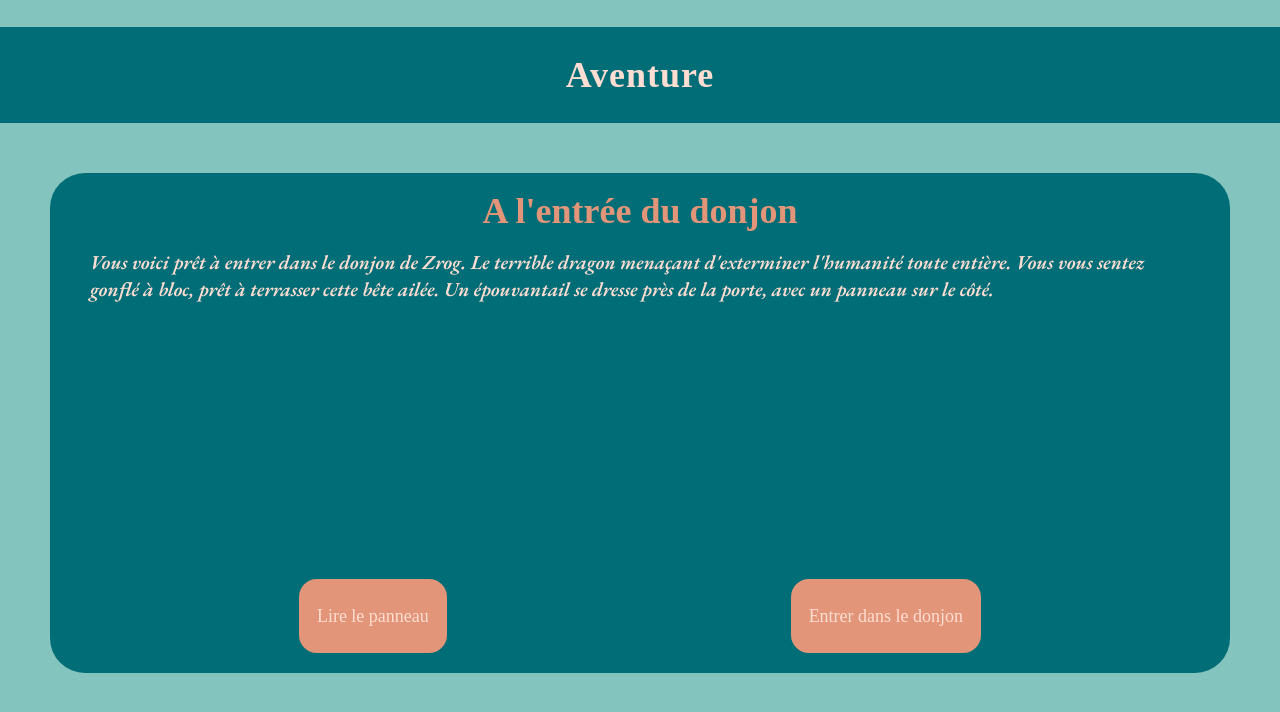
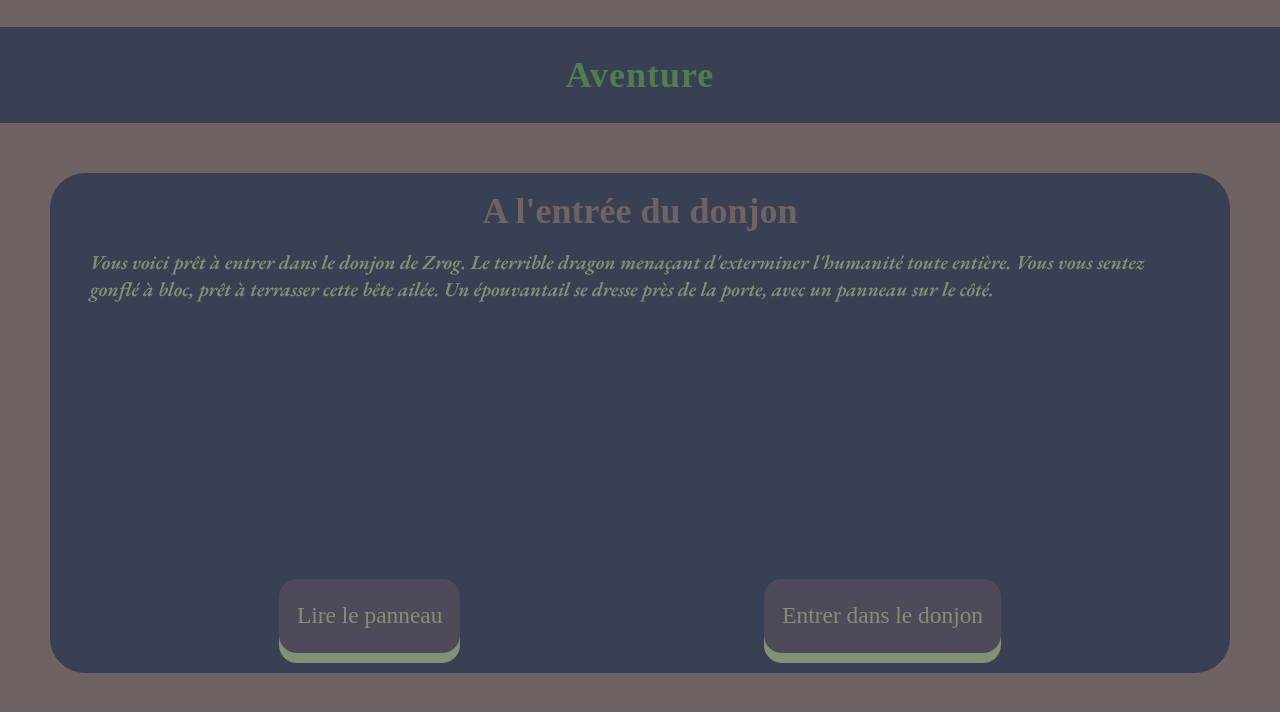
Before and after one commit to GoutteDooo/aventure, a React (Vite) app in the folder aventure-react/: page /adventure in a window 1280 px wide. Shown: the top 712 px of the page. Built offline with nearby package versions, Linux system fonts and the light colour scheme; a web font is replaced by a local one; what @midudev/tailwind-animations would draw is missing.

Commit message:
style: chgt couleurs

```diff
--- a/aventure-react/src/components/Combat.jsx
+++ b/aventure-react/src/components/Combat.jsx
@@ -17,8 +17,10 @@ const Combat = ({enemy}) => {
 
     return (
         <div className="combat">
-          <h2>Combat contre {enemy.name}</h2>
-          <p>Vie de l'ennemi : {enemy.health}</p>
+          <div className="combat__ennemi-stats">
+            <h2>{enemy.name}</h2>
+            <p>Vie de l'ennemi : {enemy.health}</p>
+          </div>
           <p>Votre vie : {playerStats.stats.health}</p>
           <button onClick={""}>Attaquer</button>
         </div>
--- a/aventure-react/src/data/adventureData.js
+++ b/aventure-react/src/data/adventureData.js
@@ -33,7 +33,7 @@ const storySteps = [
     id: 3,
     main: "Combat",
     title: `Adversaire : Epouvantail`,
-    text: `L'épouvantail se dresse face à vous, le regard fixe. Il a l'air totalement désintéressé face à vos provocations excessives.`,
+    text: `L'épouvantail se dresse face à vous, le regard fixe. Il a l'air totalement indifférent face à vos provocations.`,
     speak: ``,
     isCombat: true,
     enemyId: 1,
--- a/aventure-react/src/styles/main.css
+++ b/aventure-react/src/styles/main.css
@@ -111,7 +111,7 @@ h2 {
   -webkit-box-align: center;
       -ms-flex-align: center;
           align-items: center;
-  background: #006d77;
+  background: #4e4a59;
   color: #edf6f9;
 }
 .home .home__h1 {
@@ -123,24 +123,24 @@ h2 {
   height: 50px;
   background: none;
   font-size: 1.5rem;
-  border: 1px solid #83c5be;
+  border: 1px solid #6E6362;
 }
 .home .home__setPlayerName:focus {
-  border: 3px solid #83c5be;
+  border: 3px solid #6E6362;
   outline: none;
 }
 .home .home__start {
-  border: 2px solid #006d77;
+  border: 2px solid #4e4a59;
   border-radius: 15px;
   padding: 20px;
   font-size: 1.5rem;
-  background: #e29578;
+  background: #839073;
   border: 3px solid #edf6f9;
 }
 .home .home__start:hover {
-  background: #ffddd2;
-  color: #83c5be;
-  border: 3px solid #83c5be;
+  background: #4f7e4e;
+  color: #6E6362;
+  border: 3px solid #6E6362;
 }
 
 .adventure {
@@ -158,20 +158,20 @@ h2 {
   -webkit-box-direction: normal;
       -ms-flex-direction: column;
           flex-direction: column;
-  background: #83c5be;
+  background: #6E6362;
 }
 .adventure__h1 {
   letter-spacing: 1px;
   margin-bottom: 50px;
-  background: #006d77;
-  color: #ffddd2;
+  background: #394053;
+  color: #4f7e4e;
   width: 100%;
   text-align: center;
   padding: 30px;
 }
 .adventure__story {
-  color: #ffddd2;
-  background: #006d77;
+  color: #839073;
+  background: #394053;
   height: 500px;
   border-radius: 35px;
   padding: 20px;
@@ -190,7 +190,7 @@ h2 {
 .adventure__story .adventure__title {
   font-weight: bold;
   font-size: 2rem;
-  color: #e29578;
+  color: #6E6362;
 }
 .adventure__story .adventure__text {
   padding: 20px;
@@ -207,8 +207,8 @@ h2 {
   font-size: 1.5rem;
   line-height: 2rem;
   letter-spacing: 2px;
-  background: #83c5be;
-  color: red;
+  background: #4e4a59;
+  color: rgb(83, 0, 0);
   border-radius: 1rem;
   margin-top: 30px;
   padding: 10px;
@@ -223,14 +223,23 @@ h2 {
       justify-content: space-around;
 }
 .adventure__story .adventure__choices .adventure__choice {
-  background: #e29578;
-  color: #ffddd2;
+  background: #4e4a59;
+  color: #839073;
+  font-size: 1.3rem;
   border-radius: 1rem;
   padding: 1rem;
+  -webkit-box-shadow: 0 10px 0 0 #839073;
+          box-shadow: 0 10px 0 0 #839073;
 }
 .adventure__story .adventure__choices .adventure__choice:hover {
-  background: #ffddd2;
-  color: #006d77;
+  background: #4f7e4e;
+  color: #4e4a59;
+}
+.adventure__story .adventure__choices .adventure__choice:active {
+  -webkit-box-shadow: 0 0 0 0 #839073;
+          box-shadow: 0 0 0 0 #839073;
+  -webkit-transform: translateY(10px);
+          transform: translateY(10px);
 }
 
 /* THEMES */
--- a/aventure-react/src/styles/pages/_adventure.scss
+++ b/aventure-react/src/styles/pages/_adventure.scss
@@ -6,15 +6,15 @@
   &__h1 {
     letter-spacing: 1px;
     margin-bottom: 50px;
-    background: $dark2;
+    background: $dark3;
     color: $light1;
     width: 100%;
     text-align: center;
     padding: 30px;
   }
   &__story {
-    color: $light1;
-    background: $dark2;
+    color: $light2;
+    background: $dark3;
     height: 500px;
     border-radius: 35px;
     padding: 20px;
@@ -25,7 +25,7 @@
     .adventure__title {
       font-weight: bold;
       font-size: 2rem;
-      color: $light2;
+      color: $dark1;
     }
     .adventure__text {
       padding: 20px;
@@ -41,8 +41,8 @@
         font-size: 1.5rem;
         line-height: 2rem;
         letter-spacing: 2px;
-        background: $dark1;
-        color: red;
+        background: $dark2;
+        color: rgb(83, 0, 0);
         border-radius: 1rem;
         margin-top: 30px;
         padding: 10px;
@@ -54,13 +54,19 @@
       display: flex;
       justify-content: space-around;
       .adventure__choice {
-        background: $light2;
-        color: $light1;
+        background: $dark2;
+        color: $light2;
+        font-size: 1.3rem;
         border-radius: 1rem;
         padding: 1rem;
+        box-shadow: 0 10px 0 0 $light2;
         &:hover {
           background: $light1;
           color: $dark2;
+        }
+        &:active {
+          box-shadow: 0 0 0 0 $light2;
+          transform: translateY(10px);
         }
       }
     }
--- a/aventure-react/src/utils/PlayerData.js
+++ /dev/null
@@ -1,35 +0,0 @@
-// Fichier : src/utils/playerData.js
-
-export function initializePlayer() {
-  // Vérifie si les données du joueur existent déjà
-  const existingPlayer = JSON.parse(localStorage.getItem("playerData"));
-  if (existingPlayer) {
-    return existingPlayer;
-  }
-
-  // Valeurs par défaut
-  const newPlayer = {
-    name: localStorage.getItem("playerName") || "Aventurier",
-    stats: {
-      health: 100,
-      attack: 10,
-      defense: 5,
-      accuracy: 0.5,
-      initiative: 0.1,
-    },
-    inventory: [],
-    equipment: {
-      hat: "Chapeau de paille",
-      outfit: "Tenue de paysan",
-      weapon: "Bâton en bois",
-    },
-  };
-
-  // Sauvegarde les nouvelles données
-  localStorage.setItem("playerData", JSON.stringify(newPlayer));
-  return newPlayer;
-}
-
-export function savePlayerData(playerData) {
-  localStorage.setItem("playerData", JSON.stringify(playerData));
-}
```
Also changed, not shown: aventure-react/src/styles/abstracts/_variables.scss (+12 -5 lines), 1 other file (tests, documents, lock files or other folders).
